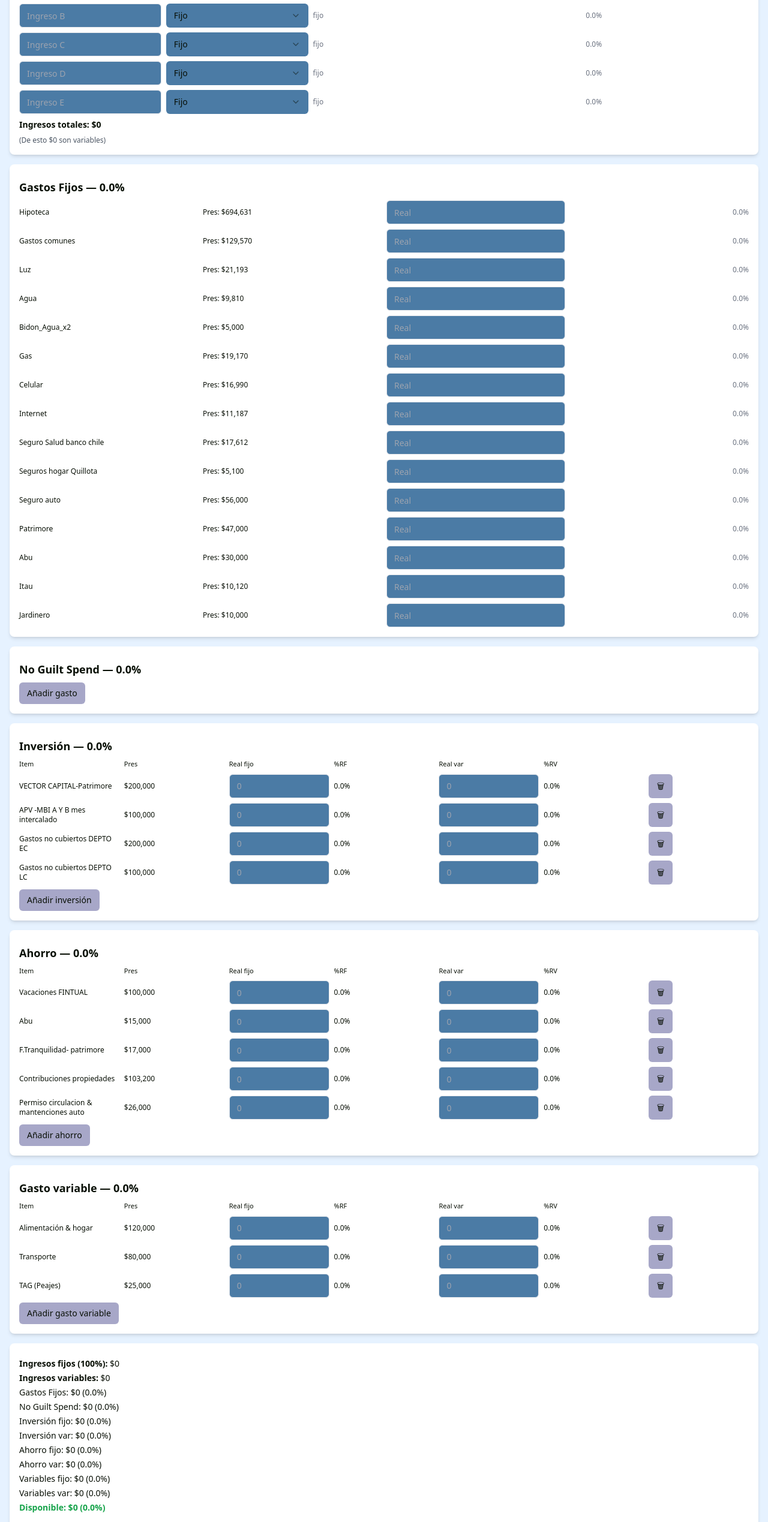
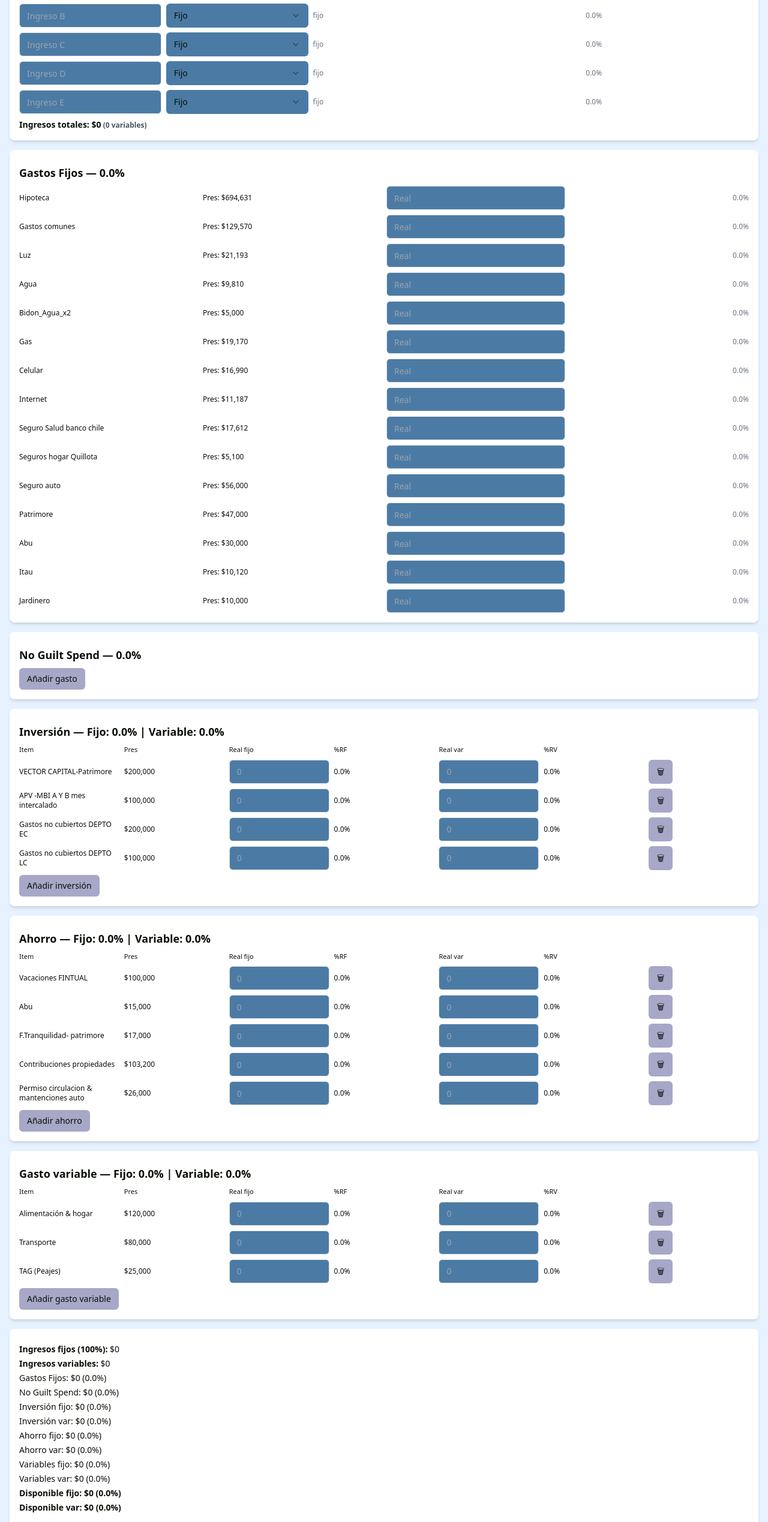
Before and after one commit to Rudolph04-pixel/Rufina009, a React (Vite) app: page / in a window 1280 px wide. Shown: the part 242-2780 px from the top of the page at 60% size. Built offline with nearby package versions, Linux system fonts and the light colour scheme.

Commit message:
Actualiza complementos13

```diff
--- a/src/FinanzasPersonales.jsx
+++ b/src/FinanzasPersonales.jsx
@@ -31,15 +31,17 @@ const createBlobLink = (content, filename) => {
 /* ───────────── Component ───────────── */
 export default function FinanzasPersonales() {
   /* Tema oscuro */
-  const [darkMode,setDarkMode] = useState(false);
-  useEffect(()=>{ document.documentElement.classList.toggle("dark",darkMode); },[darkMode]);
+  const [darkMode,setDarkMode]=useState(false);
+  useEffect(() => {
+    document.documentElement.classList.toggle("dark", darkMode);
+  }, [darkMode]);
 
   /* Periodo */
   const today = new Date();
   const [selectedMonth,setSelectedMonth] = useState(String(today.getMonth()));
   const [selectedYear ,setSelectedYear ] = useState(String(today.getFullYear()));
 
-  /* ----------------- Estado ----------------- */
+  /* ───── Estado ───── */
   const [ingresos,setIngresos] = useState({
     A:{valor:"",tipo:"fijo"},
     B:{valor:"",tipo:"fijo"},
@@ -47,7 +49,6 @@ export default function FinanzasPersonales() {
     D:{valor:"",tipo:"fijo"},
     E:{valor:"",tipo:"fijo"}
   });
-
   const [gastosFijos,setGastosFijos] = useState({
     Hipoteca:{presupuesto:694631,real:""},
     "Gastos comunes":{presupuesto:129570,real:""},
@@ -65,16 +66,13 @@ export default function FinanzasPersonales() {
     Itau:{presupuesto:10120,real:""},
     Jardinero:{presupuesto:10000,real:""}
   });
-
   const [noGuiltSpend,setNoGuiltSpend] = useState({});
-
   const [inversion,setInversion] = useState({
     "VECTOR CAPITAL-Patrimore":{presupuesto:200000,realFijo:"",realVariable:""},
     "APV -MBI A Y B mes intercalado":{presupuesto:100000,realFijo:"",realVariable:""},
     "Gastos no cubiertos DEPTO EC":{presupuesto:200000,realFijo:"",realVariable:""},
     "Gastos no cubiertos DEPTO LC":{presupuesto:100000,realFijo:"",realVariable:""}
   });
-
   const [ahorro,setAhorro] = useState({
     "Vacaciones FINTUAL":{presupuesto:100000,realFijo:"",realVariable:""},
     Abu:{presupuesto:15000,realFijo:"",realVariable:""},
@@ -82,14 +80,13 @@ export default function FinanzasPersonales() {
     "Contribuciones propiedades":{presupuesto:103200,realFijo:"",realVariable:""},
     "Permiso circulacion & mantenciones auto":{presupuesto:26000,realFijo:"",realVariable:""}
   });
-
   const [gastosVariables,setGastosVariables] = useState({
     "Alimentación & hogar":{presupuesto:120000,realFijo:"",realVariable:""},
     Transporte:{presupuesto:80000,realFijo:"",realVariable:""},
     "TAG (Peajes)":{presupuesto:25000,realFijo:"",realVariable:""}
   });
 
-  /* ------------- Persistencia ------------- */
+  /* ───── Persistencia ───── */
   useEffect(()=>{
     try{
       const d = JSON.parse(localStorage.getItem(LS_KEY));
@@ -104,7 +101,6 @@ export default function FinanzasPersonales() {
       d.selectedYear    && setSelectedYear(d.selectedYear);
     }catch{}
   },[]);
-
   useEffect(()=>{
     localStorage.setItem(LS_KEY,JSON.stringify({
       ingresos,gastosFijos,noGuiltSpend,
@@ -117,15 +113,14 @@ export default function FinanzasPersonales() {
     selectedMonth,selectedYear
   ]);
 
-  /* ------------- Cálculos ------------- */
+  /* ───── Cálculos ───── */
   const sumSingle = o => Object.values(o).reduce((s,x)=>s+Number(x.real||0),0);
-  const sumDual   = o => Object.values(o).reduce((s,x)=>s+Number(x.realFijo||0)+Number(x.realVariable||0),0);
+  const sumDual   = o => Object.values(o)
+    .reduce((s,x)=>s+Number(x.realFijo||0)+Number(x.realVariable||0),0);
 
   const totalIngresosNominal   = Object.values(ingresos).reduce((s,i)=>s+Number(i.valor||0),0);
   const totalFixedIngresos     = Object.values(ingresos).reduce((s,i)=>i.tipo==="fijo"?s+Number(i.valor||0):s,0);
-  // **total de ingresos variables**:
-  const totalIngresosVariables = Object.values(ingresos)
-    .reduce((s,i)=>i.tipo==="variable"?s+Number(i.valor||0):s,0);
+  const totalIngresosVariables = Object.values(ingresos).reduce((s,i)=>i.tipo==="variable"?s+Number(i.valor||0):s,0);
 
   const totalGastosFijos = sumSingle(gastosFijos);
   const totalNoGuilt    = Object.values(noGuiltSpend).reduce((s,v)=>s+Number(v||0),0);
@@ -139,9 +134,9 @@ export default function FinanzasPersonales() {
   const totalGVarFijo = Object.values(gastosVariables).reduce((s,x)=>s+Number(x.realFijo||0),0);
   const totalGVarVar  = Object.values(gastosVariables).reduce((s,x)=>s+Number(x.realVariable||0),0);
 
-  const totalInversion   = totalInvFijo + totalInvVar;
-  const totalAhorro      = totalAhrFijo + totalAhrVar;
-  const totalGastosVars  = totalGVarFijo + totalGVarVar;
+  const totalInversion  = totalInvFijo + totalInvVar;
+  const totalAhorro     = totalAhrFijo + totalAhrVar;
+  const totalGastosVars = totalGVarFijo + totalGVarVar;
 
   const totalGastos = totalGastosFijos
     + totalNoGuilt
@@ -149,26 +144,20 @@ export default function FinanzasPersonales() {
     + totalAhorro
     + totalGastosVars;
 
-  const percent = v =>
-    totalFixedIngresos
-      ? ((v/totalFixedIngresos)*100).toFixed(1)
-      : "0.0";
+  const percent    = v => totalFixedIngresos ? ((v/totalFixedIngresos)*100).toFixed(1) : "0.0";
+  const percentVar = v => totalIngresosVariables ? ((v/totalIngresosVariables)*100).toFixed(1) : "0.0";
 
-  // % respecto a tus ingresos **variables**
-  const percentVar = v =>
-    totalIngresosVariables
-      ? ((v/totalIngresosVariables)*100).toFixed(1)
-      : "0.0";
+  // disponibles por tramo
+  const disponibleFijo = totalFixedIngresos
+    - ( totalGastosFijos + totalInvFijo + totalAhrFijo + totalGVarFijo );
+  const disponibleVar  = totalIngresosVariables
+    - ( totalInvVar + totalAhrVar + totalGVarVar );
 
-  const restante = totalFixedIngresos - totalGastos;
-
-  /* ------------- Handlers ------------- */
+  /* ───── Handlers ───── */
   const handleIngresoChange       = (k,f,v) => setIngresos(p=>({...p,[k]:{...p[k],[f]:v}}));
   const handleGastoFijoRealChange = (k,v) => setGastosFijos(p=>({...p,[k]:{...p[k],real:v}}));
   const handleNoGuiltChange       = (k,v) => setNoGuiltSpend(p=>({...p,[k]:v}));
-
-  const dualHandler = setter => (k,field,v) =>
-    setter(p=>({...p,[k]:{...p[k],[field]:v}}));
+  const dualHandler = setter => (k,f,v) => setter(p=>({...p,[k]:{...p[k],[f]:v}}));
   const handleInvChange  = dualHandler(setInversion);
   const handleAhorChange = dualHandler(setAhorro);
   const handleVarChange  = dualHandler(setGastosVariables);
@@ -181,7 +170,7 @@ export default function FinanzasPersonales() {
     const {[k]:_,...rest}=p; return rest;
   });
 
-  /* ------------- Export CSV ------------- */
+  /* ───── Export CSV ───── */
   const exportCSV = () => {
     const rows=[["Cat","Item","Pres","RFijo","%RF","RVar","%RV","Mes","Año"]];
     const pushSingle = (cat,obj)=>Object.entries(obj).forEach(([k,x])=>{
@@ -264,9 +253,7 @@ export default function FinanzasPersonales() {
           ))}
           <p className="font-bold text-sm">
             Ingresos totales: ${totalIngresosNominal.toLocaleString()}
-          </p>
-          <p className="text-xs text-gray-600">
-            (De esto ${totalIngresosVariables.toLocaleString()} son variables)
+            <span className="text-xs text-gray-600">  ({totalIngresosVariables.toLocaleString()} variables)</span>
           </p>
         </CardContent>
       </Card>
@@ -310,7 +297,8 @@ export default function FinanzasPersonales() {
                          delete o[k]; o[nk]=val;
                          return o;
                        });
-                     }} />
+                     }}
+              />
               <Input
                 type="number"
                 value={v}
@@ -332,11 +320,15 @@ export default function FinanzasPersonales() {
         {label:"Inversión",   data:inversion,   setter:setInversion,   handler:handleInvChange},
         {label:"Ahorro",      data:ahorro,      setter:setAhorro,      handler:handleAhorChange},
         {label:"Gasto variable", data:gastosVariables, setter:setGastosVariables, handler:handleVarChange}
-      ].map(({label,data,setter,handler})=>(
+      ].map(({label,data,setter,handler})=>{
+        // cálculos locales para header
+        const fixedSum = Object.values(data).reduce((s,x)=>s+Number(x.realFijo||0),0);
+        const varSum   = Object.values(data).reduce((s,x)=>s+Number(x.realVariable||0),0);
+        return (
           <Card key={label}>
             <CardContent className="space-y-2">
               <h2 className="font-semibold text-lg">
-              {label} — {percent(sumDual(data))}%
+                {label} — Fijo: {percent(fixedSum)}% | Variable: {percentVar(varSum)}%
               </h2>
               <div className="grid grid-cols-7 gap-2 text-[11px] font-medium">
                 <span>Item</span><span>Pres</span>
@@ -368,7 +360,8 @@ export default function FinanzasPersonales() {
               </Button>
             </CardContent>
           </Card>
-      ))}
+        );
+      })}
 
       {/* Resumen & Export */}
       <Card>
@@ -388,11 +381,11 @@ export default function FinanzasPersonales() {
           <p>Variables fijo: ${totalGVarFijo.toLocaleString()} ({percent(totalGVarFijo)}%)</p>
           <p>Variables var: ${totalGVarVar.toLocaleString()} ({percentVar(totalGVarVar)}%)</p>
 
-          <p className={`font-bold ${restante<0?"text-red-600":"text-green-600"}`}>
-            Disponible: ${restante.toLocaleString()} ({percent(restante)}%)
-          </p>
+          <p className="text-sm font-semibold">Disponible fijo: ${disponibleFijo.toLocaleString()} ({percent(disponibleFijo)}%)</p>
+          <p className="text-sm font-semibold">Disponible var:  ${disponibleVar.toLocaleString()} ({percentVar(disponibleVar)}%)</p>
+
           <p className="font-bold pt-2">
-            Balance: ${(totalIngresosNominal - totalGastos).toLocaleString()}
+            Balance (nominal): ${(totalIngresosNominal - totalGastos).toLocaleString()}
           </p>
 
           <Button className="mt-2 w-full" onClick={exportCSV}>
```
Lines whose indentation alone changed are shown as unchanged.
